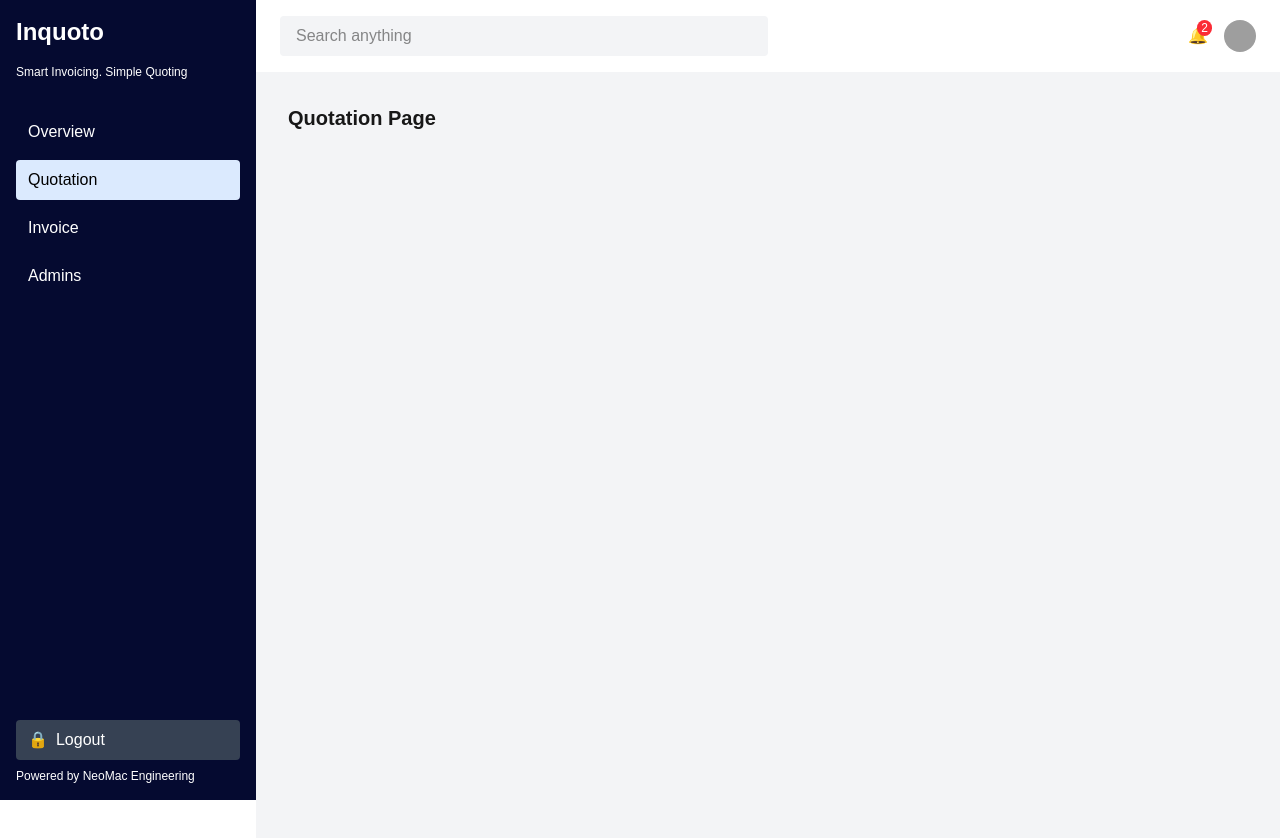
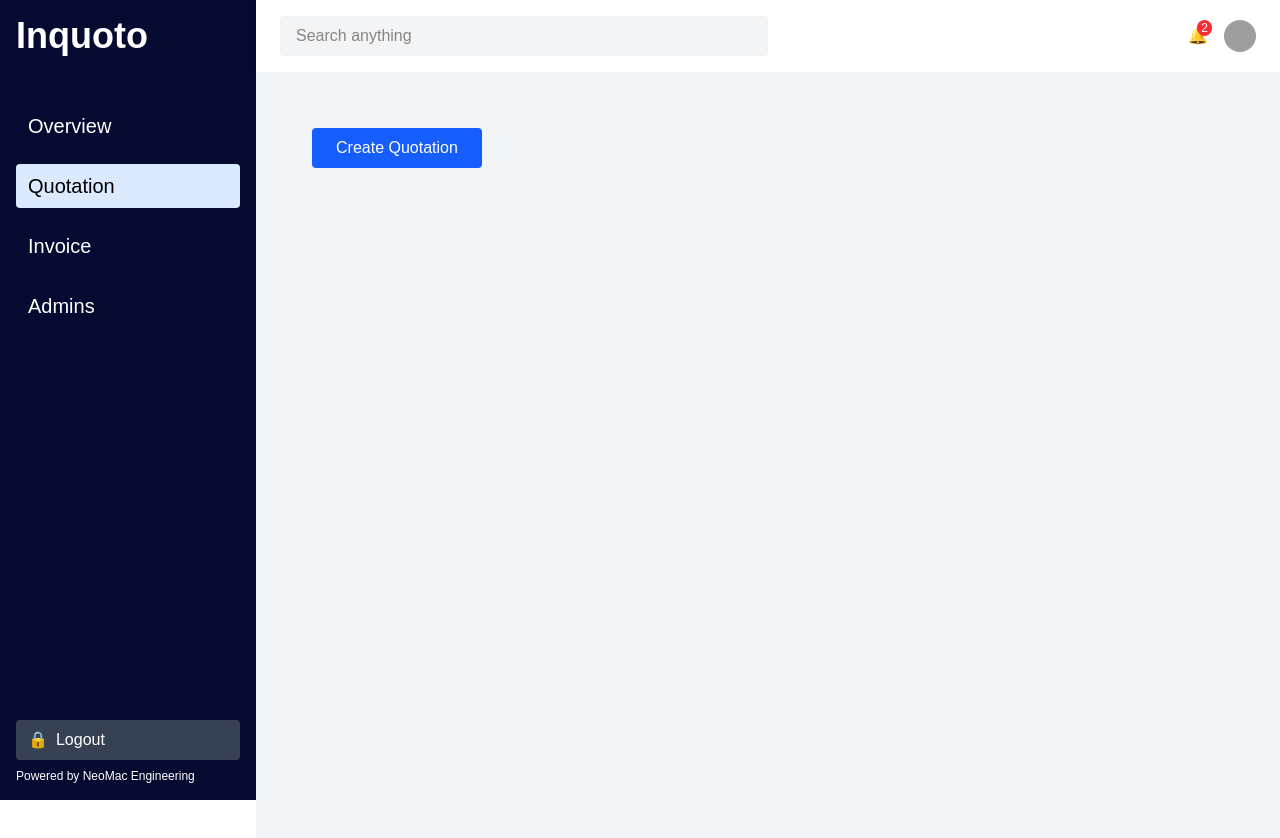
Before and after one commit to DilshanWA/Inquoto, a Next.js app in the folder Frontend/inquoto/: page /quotation in a window 1280 px wide. Shown: the top 838 px of the page. Built offline with nearby package versions, Linux system fonts and the light colour scheme; grey boxes are pictures that could not be loaded.

Commit message:
update 1.0
create invoice and quotation forms

```diff
--- a/Frontend/inquoto/src/app/components/InvoiceForm.tsx
+++ b/Frontend/inquoto/src/app/components/InvoiceForm.tsx
@@ -27,6 +27,12 @@ export default function InvoiceForm({ handleCloseForm }: InvoiceFormProps) {
     setItems([...items, { description: '', quantity: 0, unitPrice: 0 }]);
   };
 
+  const handleRemoveItem = (index: number) => {
+    const updatedItems = [...items];
+    updatedItems.splice(index, 1);
+    setItems(updatedItems);
+  };
+
   const handleChangeItem = (index: number, field: keyof LineItem, value: string) => {
     const updatedItems = [...items];
     if (field === 'description') {
@@ -43,7 +49,7 @@ export default function InvoiceForm({ handleCloseForm }: InvoiceFormProps) {
 
   return (
     <div className="w-full h-full flex justify-center items-center p-4 overflow-y-auto">
-      <div className="w-full max-w-4xl bg-white p-6 rounded shadow-md relative">
+      <div className="w-full max-w-10xl bg-white p-6 rounded shadow-md relative">
         {/* Close Button */}
         <button
           onClick={handleCloseForm}
@@ -61,7 +67,7 @@ export default function InvoiceForm({ handleCloseForm }: InvoiceFormProps) {
                 type="text"
                 value={customerName}
                 onChange={(e) => setCustomerName(e.target.value)}
-                className="border border-gray-300 text-gray-700 w-full px-3 py-2 rounded"
+                className="border border-gray-300 text-gray-700 w-sm px-3 py-2 rounded"
                 placeholder="Customer name"
               />
             </div>
@@ -71,7 +77,7 @@ export default function InvoiceForm({ handleCloseForm }: InvoiceFormProps) {
                 type="date"
                 value={date}
                 onChange={(e) => setDate(e.target.value)}
-                className="border border-gray-300 text-gray-700 w-full px-3 py-2 rounded"
+                className="border border-gray-300 text-gray-700 w-sm px-3 py-2 rounded"
               />
             </div>
             <div>
@@ -80,7 +86,7 @@ export default function InvoiceForm({ handleCloseForm }: InvoiceFormProps) {
                 type="text"
                 value={customerAddress}
                 onChange={(e) => setCustomerAddress(e.target.value)}
-                className="border border-gray-300 text-gray-700 w-full px-3 py-2 rounded"
+                className="border border-gray-300 text-gray-700 w-sm px-3 py-2 rounded"
                 placeholder="Customer address"
               />
             </div>
@@ -90,24 +96,28 @@ export default function InvoiceForm({ handleCloseForm }: InvoiceFormProps) {
                 type="date"
                 value={validity}
                 onChange={(e) => setValidity(e.target.value)}
-                className="border border-gray-300 text-gray-700 w-full px-3 py-2 rounded"
+                className="border border-gray-300 text-gray-700 w-sm px-3 py-2 rounded"
               />
             </div>
           </div>
 
-          {/* Table Header (Hidden on mobile) */}
-          <div className="hidden sm:grid grid-cols-5 bg-gray-200 font-medium text-black px-2 py-1 rounded">
+          {/* Table Header */}
+          <div className="hidden sm:grid grid-cols-6 bg-gray-200 font-medium text-black px-2 py-1 rounded">
             <div>No</div>
             <div>Description</div>
             <div>Quantity</div>
             <div>Unit Price</div>
             <div>Total</div>
+            <div>Action</div>
           </div>
 
           {/* Line Items */}
           {items.map((item, index) => (
-            <div key={index} className="grid grid-cols-1 sm:grid-cols-5 gap-2 sm:gap-4 py-2 border-b border-gray-200 items-center">
-              <div className="font-semibold">{index + 1}</div>
+            <div
+              key={index}
+              className="grid grid-cols-1 sm:grid-cols-6 gap-2 sm:gap-4 py-2 border-b border-gray-200 items-center"
+            >
+              <div className="font-semibold text-black">{index + 1}</div>
               <input
                 type="text"
                 value={item.description}
@@ -130,9 +140,18 @@ export default function InvoiceForm({ handleCloseForm }: InvoiceFormProps) {
                 placeholder="Unit Price"
               />
               <div className="text-black">{getTotal(item).toFixed(2)}</div>
+              <button
+                type="button"
+                onClick={() => handleRemoveItem(index)}
+                className="text-red-600 font-bold text-lg hover:text-red-800"
+                title="Remove item"
+              >
+                ×
+              </button>
             </div>
           ))}
 
+          {/* Add New Item */}
           <button
             type="button"
             onClick={handleAddItem}
--- a/Frontend/inquoto/src/app/components/Sidebar.tsx
+++ b/Frontend/inquoto/src/app/components/Sidebar.tsx
@@ -16,10 +16,9 @@ const Sidebar = () => {
   return (
     <div className="bg-[#050A30] text-white h-screen w-64 flex flex-col justify-between">
       <div>
-        <h1 className="text-2xl font-bold p-4">Inquoto</h1>
-        <p className="text-xs px-4">Smart Invoicing. Simple Quoting</p>
+        <h1 className="text-4xl font-bold p-4">Inquoto</h1>
         <nav className="mt-8">
-          <ul className="space-y-2 px-4">
+          <ul className="space-y-4 px-4 text-xl">
             {navItems.map(({ name, href }) => (
               <li key={href}>
                 <Link
--- a/Frontend/inquoto/src/app/quotation/page.tsx
+++ b/Frontend/inquoto/src/app/quotation/page.tsx
@@ -1,3 +1,33 @@
+'use client';
+
+import { useState } from 'react';
+import InvoiceForm from '../components/InvoiceForm';
+
 export default function QuotationPage() {
-    return <div className="text-xl font-bold">Quotation Page</div>;
+   const [isFormVisible, setIsFormVisible] = useState(false);
+
+     const handleCreateInvoiceClick = () => {
+       setIsFormVisible(true); // Show the form when the button is clicked
+     };
+
+     const handleCloseForm = () => {
+       setIsFormVisible(false); // Hide the form when the close button is clicked
+     };
+
+     return (
+       <div className="p-6">
+         {/* Button to create invoice */}
+         {!isFormVisible && (
+           <button
+             onClick={handleCreateInvoiceClick}
+             className="bg-blue-600 text-white px-6 py-2 rounded hover:bg-blue-700"
+           >
+             Create Quotation
+           </button>
+         )}
+
+         {/* Invoice form appears only when isFormVisible is true */}
+         {isFormVisible && <InvoiceForm handleCloseForm={handleCloseForm} />}
+       </div>
+     );
   }
```
Also changed, not shown: 1 other file (tests, documents, lock files or other folders).
